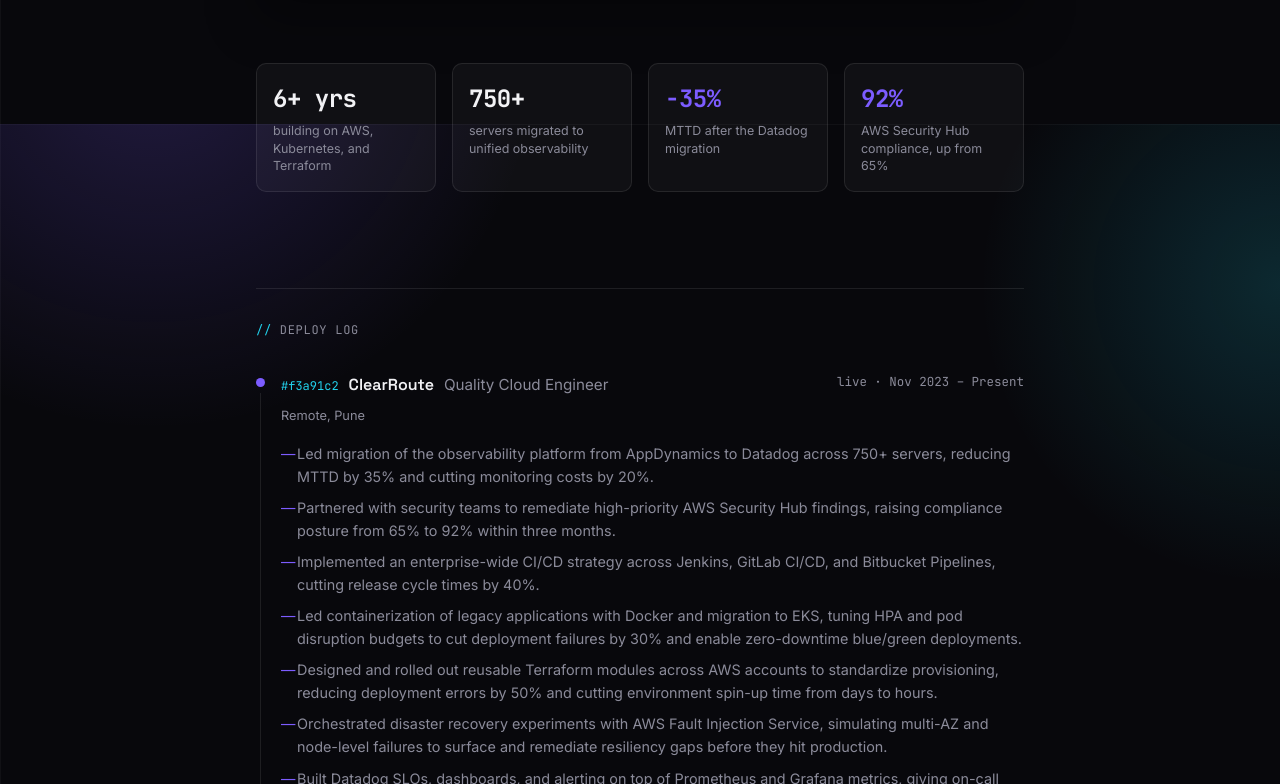
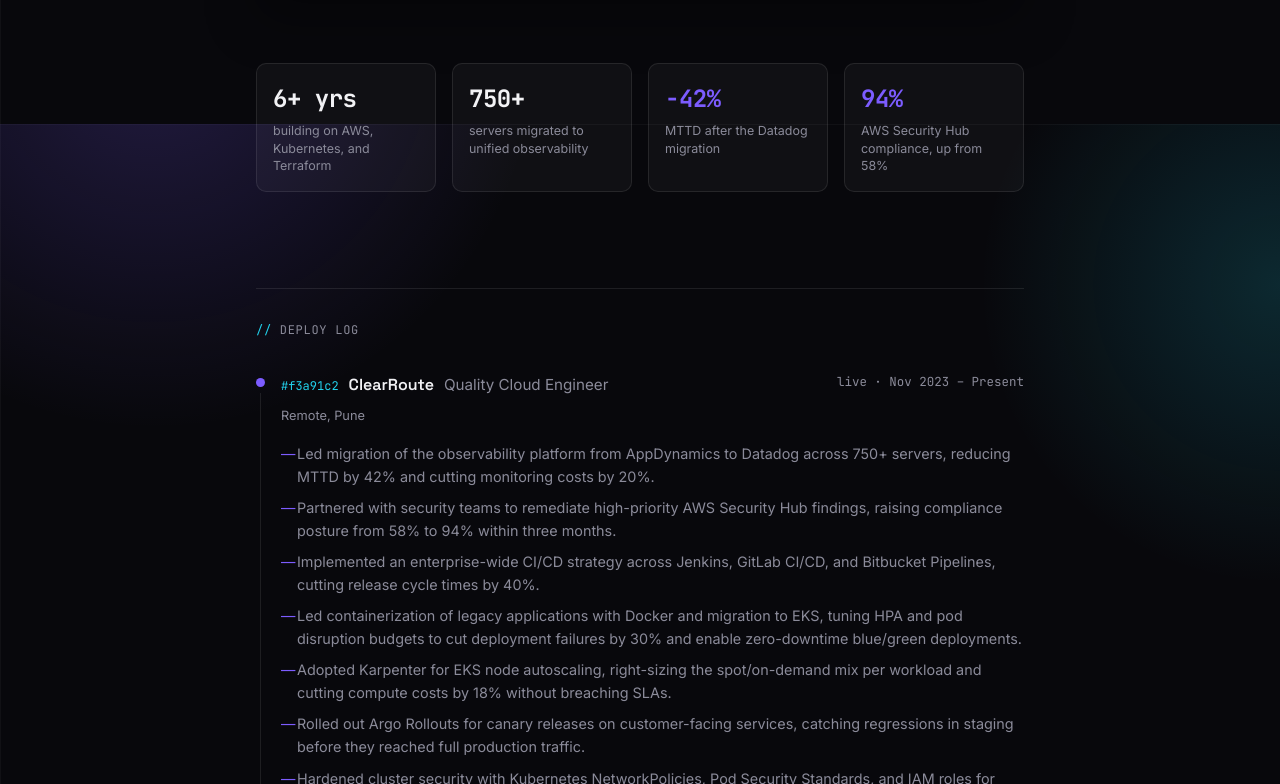
Before and after one commit to shivamstt/shivam-tiwari-portfolio, a React (Vite) app: page / in a window 1280 px wide. Shown: the part 676-1460 px from the top of the page. Built offline with nearby package versions, Linux system fonts and the light colour scheme; no server answers.

Commit message:
chore : update the content for exp

```diff
--- a/src/components/Hero.jsx
+++ b/src/components/Hero.jsx
@@ -4,8 +4,8 @@
 const metrics = [
     { value: '6+ yrs', label: 'building on AWS, Kubernetes, and Terraform' },
     { value: '750+', label: 'servers migrated to unified observability' },
-    { value: '−35%', label: 'MTTD after the Datadog migration', good: true },
-    { value: '92%', label: 'AWS Security Hub compliance, up from 65%', good: true }
+    { value: '−42%', label: 'MTTD after the Datadog migration', good: true },
+    { value: '94%', label: 'AWS Security Hub compliance, up from 58%', good: true }
 ];
 
 const openPalette = () => window.dispatchEvent(new CustomEvent('cmdk:toggle'));
--- a/src/pages/Home.jsx
+++ b/src/pages/Home.jsx
@@ -41,15 +41,18 @@
         hash: 'f3a91c2',
         location: 'Remote, Pune',
         highlights: [
-            'Led migration of the observability platform from AppDynamics to Datadog across 750+ servers, reducing MTTD by 35% and cutting monitoring costs by 20%.',
-            'Partnered with security teams to remediate high-priority AWS Security Hub findings, raising compliance posture from 65% to 92% within three months.',
+            'Led migration of the observability platform from AppDynamics to Datadog across 750+ servers, reducing MTTD by 42% and cutting monitoring costs by 20%.',
+            'Partnered with security teams to remediate high-priority AWS Security Hub findings, raising compliance posture from 58% to 94% within three months.',
             'Implemented an enterprise-wide CI/CD strategy across Jenkins, GitLab CI/CD, and Bitbucket Pipelines, cutting release cycle times by 40%.',
             'Led containerization of legacy applications with Docker and migration to EKS, tuning HPA and pod disruption budgets to cut deployment failures by 30% and enable zero-downtime blue/green deployments.',
+            'Adopted Karpenter for EKS node autoscaling, right-sizing the spot/on-demand mix per workload and cutting compute costs by 18% without breaching SLAs.',
+            'Rolled out Argo Rollouts for canary releases on customer-facing services, catching regressions in staging before they reached full production traffic.',
+            'Hardened cluster security with Kubernetes NetworkPolicies, Pod Security Standards, and IAM roles for service accounts (IRSA), closing off lateral-movement paths flagged in security reviews.',
             'Designed and rolled out reusable Terraform modules across AWS accounts to standardize provisioning, reducing deployment errors by 50% and cutting environment spin-up time from days to hours.',
             'Orchestrated disaster recovery experiments with AWS Fault Injection Service, simulating multi-AZ and node-level failures to surface and remediate resiliency gaps before they hit production.',
             'Built Datadog SLOs, dashboards, and alerting on top of Prometheus and Grafana metrics, giving on-call teams a single pane of glass across Kubernetes workloads.'
         ],
-        tags: ['AWS', 'Terraform', 'Kubernetes', 'EKS', 'Docker', 'Datadog', 'Prometheus', 'Grafana', 'Jenkins', 'GitLab CI/CD', 'Ansible']
+        tags: ['AWS', 'Terraform', 'Kubernetes', 'EKS', 'Karpenter', 'Argo Rollouts', 'Docker', 'Datadog', 'Prometheus', 'Grafana', 'Jenkins', 'GitLab CI/CD', 'Ansible']
     },
     {
         company: 'Starbucks India',
```
